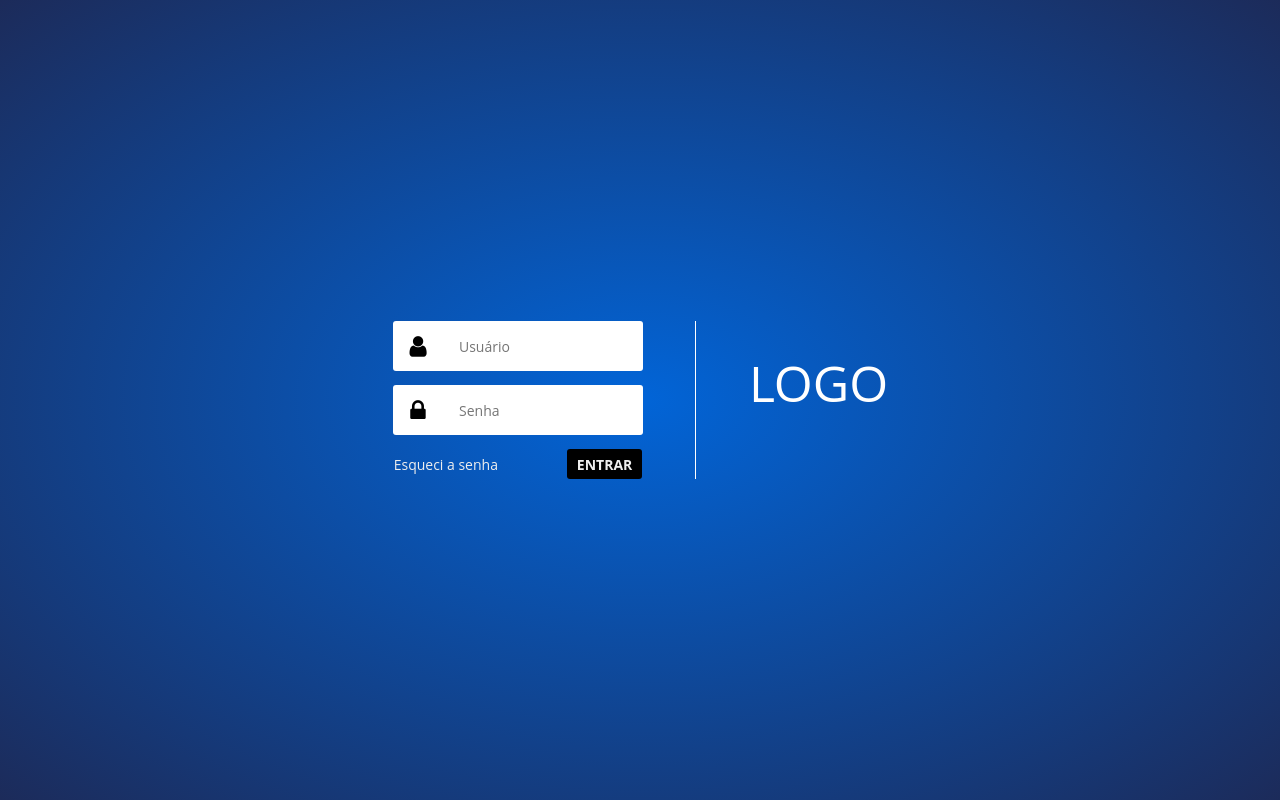
After one commit to natanielsantos/controle-financeiro, a PHP site: page /src/View/login.html in a window 1280 px wide. The commit adds this page. Run offline with PHP 8.4, Linux system fonts and the light colour scheme; some libraries are stand-ins or nearby versions.

Commit message:
#acrescentando login

```diff
--- a/composer.json
+++ b/composer.json
@@ -7,8 +7,7 @@
         "filp/whoops": "^2.1",
         "symfony/http-foundation": "^3.2",
         "symfony/routing": "^3.2",
-        "twig/twig": "^2.3",
-        "doctrine/orm": "^2.5"
+        "twig/twig": "^2.3"
     },
     "autoload":{
         "psr-4": {
--- /dev/null
+++ b/public/css/estilos.css
@@ -0,0 +1,167 @@
+@charset "utf-8";
+
+
+@import url//maxcdn.bootstrapcdn.com/font-awesome/4.3.0/css/font-awesome.min.css);
+
+
+
+div.main{
+    background: #0264d6; /* Old browsers */
+background: -moz-radial-gradient(center, ellipse cover,  #0264d6 1%, #1c2b5a 100%); /* FF3.6+ */
+background: -webkit-gradient(radial, center center, 0px, center center, 100%, color-stop(1%,#0264d6), color-stop(100%,#1c2b5a)); /* Chrome,Safari4+ */
+background: -webkit-radial-gradient(center, ellipse cover,  #0264d6 1%,#1c2b5a 100%); /* Chrome10+,Safari5.1+ */
+background: -o-radial-gradient(center, ellipse cover,  #0264d6 1%,#1c2b5a 100%); /* Opera 12+ */
+background: -ms-radial-gradient(center, ellipse cover,  #0264d6 1%,#1c2b5a 100%); /* IE10+ */
+background: radial-gradient(ellipse at center,  #0264d6 1%,#1c2b5a 100%); /* W3C */
+filter: progid:DXImageTransform.Microsoft.gradient( startColorstr='#0264d6', endColorstr='#1c2b5a',GradientType=1 ); /* IE6-9 fallback on horizontal gradient */
+height:calc(100vh);
+width:100%;
+}
+
+[class*="fontawesome-"]:before {
+  font-family: 'FontAwesome', sans-serif;
+}
+
+/* ---------- GENERAL ---------- */
+
+* {
+  box-sizing: border-box;
+    margin:0px auto;
+
+  &:before,
+  &:after {
+    box-sizing: border-box;
+  }
+
+}
+
+body {
+
+    color: #606468;
+  font: 87.5%/1.5em 'Open Sans', sans-serif;
+  margin: 0;
+}
+
+a {
+	color: #eee;
+	text-decoration: none;
+}
+
+a:hover {
+	text-decoration: underline;
+}
+
+input {
+	border: none;
+	font-family: 'Open Sans', Arial, sans-serif;
+	font-size: 14px;
+	line-height: 1.5em;
+	padding: 0;
+	-webkit-appearance: none;
+}
+
+p {
+	line-height: 1.5em;
+}
+
+.clearfix {
+  *zoom: 1;
+
+  &:before,
+  &:after {
+    content: ' ';
+    display: table;
+  }
+
+  &:after {
+    clear: both;
+  }
+
+}
+
+.container {
+  left: 50%;
+  position: fixed;
+  top: 50%;
+  transform: translate(-50%, -50%);
+}
+
+/* ---------- LOGIN ---------- */
+
+#login form{
+	width: 250px;
+}
+#login, .logo{
+    display:inline-block;
+    width:40%;
+}
+#login{
+border-right:1px solid #fff;
+  padding: 0px 22px;
+  width: 59%;
+}
+.logo{
+color:#fff;
+font-size:50px;
+  line-height: 125px;
+}
+
+#login form span.fa {
+	background-color: #fff;
+	border-radius: 3px 0px 0px 3px;
+	color: #000;
+	display: block;
+	float: left;
+	height: 50px;
+    font-size:24px;
+	line-height: 50px;
+	text-align: center;
+	width: 50px;
+}
+
+#login form input {
+	height: 50px;
+}
+fieldset{
+    padding:0;
+    border:0;
+    margin: 0;
+
+}
+#login form input[type="text"], input[type="password"] {
+	background-color: #fff;
+	border-radius: 0px 3px 3px 0px;
+	color: #000;
+	margin-bottom: 1em;
+	padding: 0 16px;
+	width: 200px;
+}
+
+#login form input[type="submit"] {
+  border-radius: 3px;
+  -moz-border-radius: 3px;
+  -webkit-border-radius: 3px;
+  background-color: #000000;
+  color: #eee;
+  font-weight: bold;
+  /* margin-bottom: 2em; */
+  text-transform: uppercase;
+  padding: 5px 10px;
+  height: 30px;
+}
+
+#login form input[type="submit"]:hover {
+	background-color: #d44179;
+}
+
+#login > p {
+	text-align: center;
+}
+
+#login > p span {
+	padding-left: 5px;
+}
+.middle {
+  display: flex;
+  width: 600px;
+}
--- a/src/View/listaCategorias.twig
+++ b/src/View/listaCategorias.twig
@@ -45,7 +45,7 @@
                             <td>{{dado.descricao_categoria}}</td>
                             <td class="actions text-right">
                                 {# <a href="view.php?id={{dado.id_categoria}}" class="btn btn-sm btn-success"><i class="fa fa-eye"></i> <spam class="glyphicon glyphicon-eye-open"></spam></a> #}
-                                <a href="#" class="btn btn-sm btn-warning" data-toggle="modal" data-target="#modal-edita"><i class="fa fa-pencil"></i> <spam class="glyphicon glyphicon-edit"></spam></a>
+                                <a href="#" class="btn btn-sm btn-warning" data-toggle="modal" data-target="#modal-edita" data-whatever="{{dado.id_categoria}}"><i class="fa fa-pencil"></i> <spam class="glyphicon glyphicon-edit"></spam></a>
                                 <a href="#" class="btn btn-sm btn-danger" data-toggle="modal" data-target="#delete-modal" data-customer="{{dado.id_categoria}}">
                                     <i class="fa fa-trash"></i> <spam class="glyphicon glyphicon-trash"></spam>
                                 </a>
--- /dev/null
+++ b/src/View/login.html
@@ -0,0 +1,51 @@
+<!DOCTYPE html>
+
+<html>
+    <head>
+        <title>CF | Login</title>
+        <meta charset="UTF-8">
+        <meta name="viewport" content="width=device-width, initial-scale=1.0">
+        <link rel="stylesheet" href="//maxcdn.bootstrapcdn.com/font-awesome/4.3.0/css/font-awesome.min.css">
+        <link href="css/estilos.css" rel="stylesheet" type="text/css"/>
+    </head>
+    <body>
+
+        <div class="main">
+
+
+            <div class="container">
+                <center>
+                    <div class="middle">
+                        <div id="login">
+
+                            <form action="/validaLogin" method="post">
+
+                                <fieldset class="clearfix">
+
+                                    <p ><span class="fa fa-user"></span><input type="text"  name = "nome" Placeholder="Usuário" required></p> <!-- JS because of IE support; better: placeholder="Username" -->
+                                    <p><span class="fa fa-lock"></span><input type="password" name ="senha"  Placeholder="Senha" required></p> <!-- JS because of IE support; better: placeholder="Password" -->
+
+                                    <div>
+                                        <span style="width:48%; text-align:left;  display: inline-block;"><a class="small-text" href="#">Esqueci a senha</a></span>
+                                        <span style="width:50%; text-align:right;  display: inline-block;"><input type="submit" value="Entrar"></span>
+                                    </div>
+
+                                </fieldset>
+                                <div class="clearfix"></div>
+                            </form>
+
+                            <div class="clearfix"></div>
+
+                        </div> <!-- end login -->
+                        <div class="logo">LOGO
+
+                            <div class="clearfix"></div>
+                        </div>
+
+                    </div>
+                </center>
+            </div>
+
+        </div>
+    </body>
+</html>
--- a/src/routes.php
+++ b/src/routes.php
@@ -13,13 +13,18 @@ $rotas = new RouteCollection();
 // determina os controladores
 $C_HOME = 'ControleFinanceiro\Controller\ControleHome';
 $C_CATEGORIAS = 'ControleFinanceiro\Controller\ControleCategorias';
+$C_USUARIO = 'ControleFinanceiro\Controller\ControleUsuario';
 
 // cria as rotas;
 $home = new Route('/', array('_controller' => $C_HOME, '_method' => 'ver'));
 $categorias = new Route('/categorias', array('_controller' => $C_CATEGORIAS, '_method' => 'listar'));
 $cadastraCategorias = new Route('/cadastraCategoria', array('_controller'=>$C_CATEGORIAS,'_method'=>'cadastrarCategoria'));
+$sessao = new Route('/login', array('_controller'=>$C_USUARIO,'_method'=>'exibeLogin'));
+$valida_login = new Route('/validaLogin', array('_controller'=>$C_USUARIO,'_method'=>'validaLogin'));
 
 // adiciona as rotas na coleção
 $rotas->add('home', $home);
 $rotas->add('categorias', $categorias);
 $rotas->add('cadastraCategoria',$cadastraCategorias);
+$rotas->add('login',$sessao);
+$rotas->add('validaLogin', $valida_login);
```
Also changed, not shown: src/Controller/ControleUsuario.php (added, +53 -0 lines), src/Entity/Usuario.php (added, +60 -0 lines), src/Models/ModeloUsuario.php (added, +53 -0 lines), src/Util/Session.php (added, +30 -0 lines), src/config.php (+14 -5 lines).
